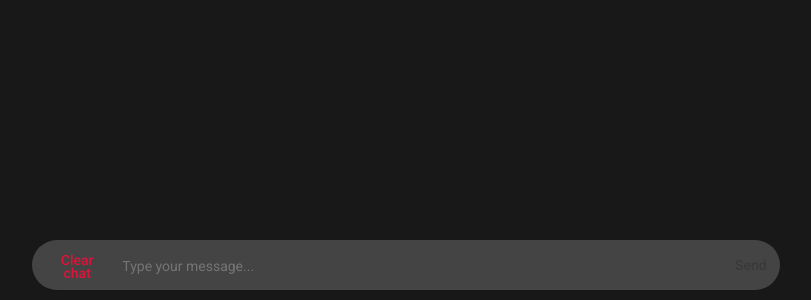
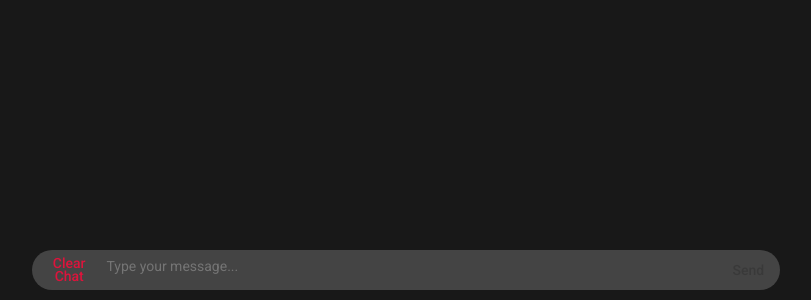
Before and after one commit to justberatt/realTimeChatApp, a plain HTML site: page index.html in a window 1280 px wide. Shown: the part 500-800 px from the top of the page, without its empty margins (234-1045 px from the left). Drawn offline with Linux system fonts and the light colour scheme; no server answers.

Commit message:
refactored the code a little

```diff
--- a/index.css
+++ b/index.css
@@ -54,7 +54,7 @@ body {
     background-color: rgb(68, 68, 68);
     color: snow;
     border: none;
-    /* padding: 5px; */
+    padding-right: 12px;
     font-size: 14px;
     white-space: pre-wrap;
     width: 100%;
@@ -65,9 +65,8 @@ body {
 .send-button,
 .remove-btn {
     font-size: 14px;
+    font-weight: 500;
     line-height: 13px;
-    font-weight: 500;
-    padding: 10px 20px;
     border: none;
     cursor: pointer;
 }
@@ -75,11 +74,13 @@ body {
 .remove-btn {
     color:crimson;
     background-color: transparent;
+    height: 40px;
+    margin: 0 10px;
 }
 
 .send-button {
-    height: 50px;
-    width: 50px;
+    height: 40px;
+    width: 40px;
     border-top-right-radius: 50%;
     border-bottom-right-radius: 50%;
     margin-right: 15px;
@@ -114,7 +115,7 @@ body {
     bottom: 0;
     right: 0;
     margin-bottom: 10px;
-    max-width: 60%;
+    max-width: 80%;
 }
 
 li {
--- a/index.html
+++ b/index.html
@@ -22,7 +22,7 @@
             </div>
             <div class="input-container" id="input-container">
                 <div class="input-container__elements">
-                    <button class="remove-btn" id="remove-btn">Clear chat</button>
+                    <button class="remove-btn" id="remove-btn">Clear Chat</button>
                     <textarea
                     class="message-input"
                     id="message-input"
```
